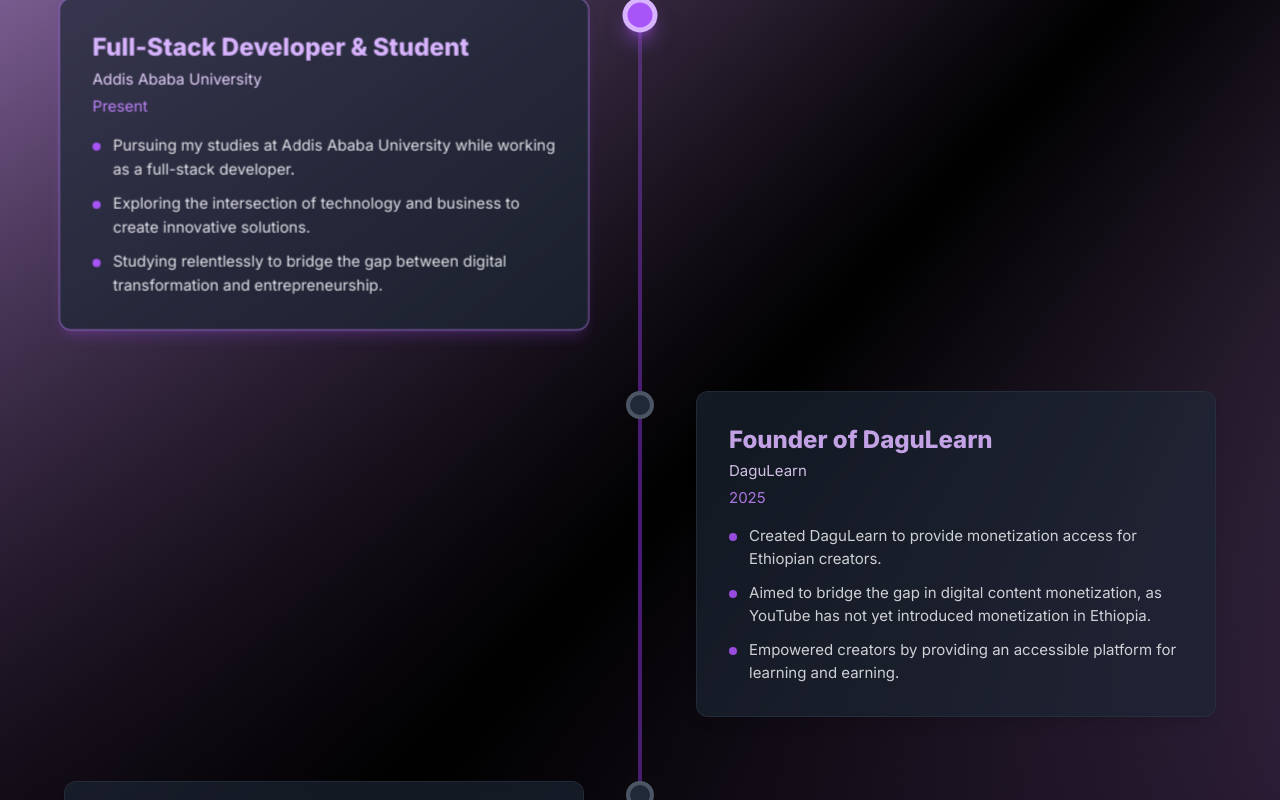
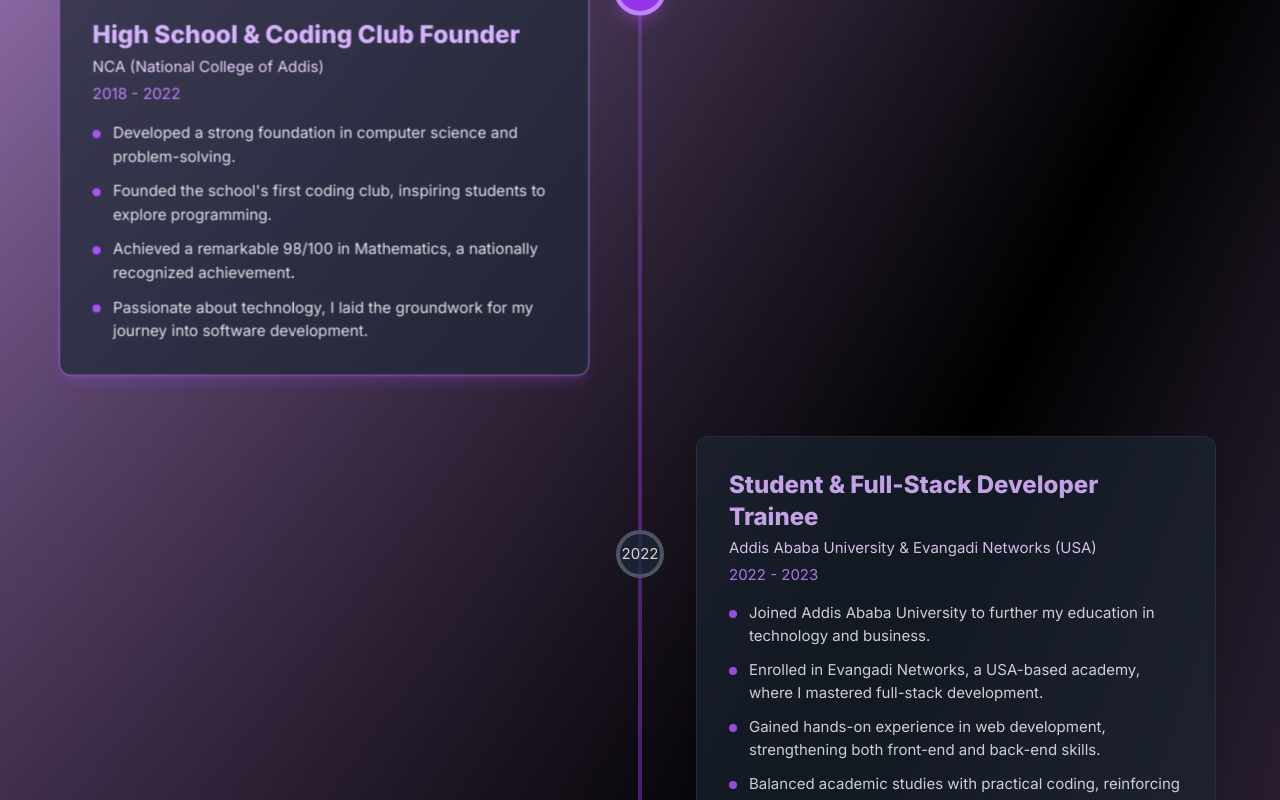
Before and after one commit to BereketMengaw/Portfolio, a Next.js app: page / in a window 1280 px wide. Shown: the part 1820-2620 px from the top of the page. Built offline with nearby package versions, Linux system fonts and the light colour scheme.

Commit message:
contents updated for the expriance page

```diff
--- a/components/About.js
+++ b/components/About.js
@@ -1,5 +1,5 @@
 import React from "react";
-import bgImg from "../pubilc/assets/img/bgOneTwo.jpg"; // Make sure path is correct
+import bgImg from "../pubilc/assets/img/bgAddis.jpg"; // Make sure path is correct
 import Service from "../components/Service";
 
 function About() {
--- a/components/Expriance.js
+++ b/components/Expriance.js
@@ -4,36 +4,64 @@
 
 const experiences = [
   {
-    title: "Full-Stack Developer & Student",
-    company: "Addis Ababa University",
-    date: "Present",
-    year: "Now",
+    title: "High School & Coding Club Founder",
+    company: "NCA (National College of Addis)",
+    date: "2018 - 2022",
+    year: "2018",
     description: [
-      "Pursuing my studies at Addis Ababa University while working as a full-stack developer.",
-      "Exploring the intersection of technology and business to create innovative solutions.",
-      "Studying relentlessly to bridge the gap between digital transformation and entrepreneurship.",
+      "Developed a strong foundation in computer science and problem-solving.",
+      "Founded the school's first coding club, inspiring students to explore programming.",
+      "Achieved a remarkable 98/100 in Mathematics, a nationally recognized achievement.",
+      "Passionate about technology, I laid the groundwork for my journey into software development.",
+    ],
+  },
+  {
+    title: "Student & Full-Stack Developer Trainee",
+    company: "Addis Ababa University & Evangadi Networks (USA)",
+    date: "2022 - 2023",
+    year: "2022 ",
+    description: [
+      "Joined Addis Ababa University to further my education in technology and business.",
+      "Enrolled in Evangadi Networks, a USA-based academy, where I mastered full-stack development.",
+      "Gained hands-on experience in web development, strengthening both front-end and back-end skills.",
+      "Balanced academic studies with practical coding, reinforcing my commitment to digital innovation.",
+    ],
+  },
+  {
+    title: "Junior Full-Stack Engineer",
+    company: "Kelal Tech",
+    date: "2023 - 2024",
+    year: "2023 ",
+    description: [
+      "Worked as a junior full-stack engineer, focusing on debugging and backend development.",
+      "Contributed to various projects, refining my expertise in scalable web applications.",
+      "Gained experience in solving complex technical problems in a fast-paced environment.",
+      "Collaborated with teams to enhance software functionality and improve performance.",
     ],
   },
   {
     title: "Founder of DaguLearn",
     company: "DaguLearn",
-    date: "2025",
-    year: "2025",
+    date: "2024 - Present",
+    year: "2024 ",
     description: [
-      "Created DaguLearn to provide monetization access for Ethiopian creators.",
-      "Aimed to bridge the gap in digital content monetization, as YouTube has not yet introduced monetization in Ethiopia.",
-      "Empowered creators by providing an accessible platform for learning and earning.",
+      "Created Ethiopia's first YouTube course monetization platform for local creators.",
+      "Enabled content creators to sell courses at affordable prices due to the absence of YouTube monetization in Ethiopia.",
+      "Focused on bridging the gap between digital education and monetization opportunities.",
+      "Empowered Ethiopian educators and learners by providing an accessible and profitable platform.",
     ],
   },
   {
-    title: "Passionate Innovator",
-    company: "Self-Initiated",
+    title: "Freelance Full-Stack Developer",
+    company: "Upwork & Global Clients",
     date: "Ongoing",
-    year: "2020+",
+    year: "2024+",
     description: [
-      "Dedicated to building impactful digital solutions for businesses and individuals.",
-      "Constantly learning and refining skills to stay ahead in the tech industry.",
-      "Believing that technology isn't just a tool—it's a means to create change and opportunities.",
+      "Providing high-quality full-stack development services to clients worldwide through Upwork.",
+      "Combining technical expertise with business acumen to deliver scalable and impactful digital solutions.",
+      "Helping startups and businesses optimize their web platforms for growth and efficiency.",
+      "Staying ahead in the tech industry by continuously learning and adapting to global market trends.",
+      "Committed to delivering innovative solutions that drive business success in a competitive landscape.",
     ],
   },
 ];
@@ -50,7 +78,9 @@
       <div className="absolute inset-0 bg-gradient-to-br from-purple-900/20 via-black to-purple-900/20 z-0"></div>
       <div className="absolute -right-20 -top-20 w-96 h-96 rounded-full bg-purple-800/10 blur-3xl -z-10"></div>
       <div className="absolute -left-20 -bottom-20 w-96 h-96 rounded-full bg-purple-600/10 blur-3xl -z-10"></div>
-
+      <h2 className="text-5xl md:text-6xl font-bold mb-8 mt-2 font-['Organiez'] tracking-tight text-center ">
+        My <span className="text-purple-900"> Experience</span>
+      </h2>
       <div className="relative z-10">
         {/* Mobile View */}
         <div className="md:hidden space-y-8">
@@ -79,28 +109,28 @@
         </div>
 
         {/* Desktop View */}
-        <div className="hidden md:block relative w-full mx-auto">
-          {/* Year Buttons - Centered above timeline */}
-          <div className="flex justify-center mb-12 space-x-8">
+        <div className="hidden md:block relative w-full mx-auto mt-2">
+          {/* Vertical Timeline */}
+          <div className="relative">
+            {/* Vertical Line with clickable circles */}
+            <div className="absolute left-1/2 transform -translate-x-1/2 h-full w-1 bg-gradient-to-b from-purple-500/30 via-purple-600/50 to-purple-500/30">
               {experiences.map((exp, index) => (
                 <button
                   key={index}
                   onClick={() => setActiveIndex(index)}
-                className={`w-16 h-16 rounded-full flex items-center justify-center border-4 transition-all duration-300 ${
+                  className={`absolute left-1/2 transform -translate-x-1/2 -translate-y-1/2 w-12 h-12 rounded-full border-4 transition-all duration-300 flex items-center justify-center ${
                     activeIndex === index
                       ? "bg-purple-600 border-purple-400 text-white transform scale-110 shadow-lg shadow-purple-500/30"
                       : "bg-gray-800/70 border-gray-600 text-gray-300 hover:bg-gray-700/70 hover:border-purple-400/50"
                   }`}
+                  style={{
+                    top: `${(index / (experiences.length - 1)) * 100}%`,
+                  }}
                 >
                   {exp.year}
                 </button>
               ))}
             </div>
-
-          {/* Vertical Timeline */}
-          <div className="relative">
-            {/* Vertical Line */}
-            <div className="absolute left-1/2 transform -translate-x-1/2 h-full w-1 bg-gradient-to-b from-purple-500/30 via-purple-600/50 to-purple-500/30"></div>
 
             {experiences.map((exp, index) => (
               <div
@@ -109,15 +139,6 @@
                   index % 2 === 0 ? "pr-12" : "pl-12"
                 }`}
               >
-                {/* Connector Dot */}
-                <div
-                  className={`absolute left-1/2 transform -translate-x-1/2 w-7 h-7 rounded-full border-4 transition-all duration-300 ${
-                    activeIndex === index
-                      ? "bg-purple-500 border-purple-300 scale-125 shadow-lg shadow-purple-500/50"
-                      : "bg-gray-800 border-gray-600 hover:border-purple-400/50"
-                  }`}
-                ></div>
-
                 {/* Experience Card */}
                 <div
                   className={`bg-gray-800/70 backdrop-blur-sm p-8 rounded-xl border border-gray-700/50 shadow-lg transition-all duration-300 ${
--- a/components/Header.js
+++ b/components/Header.js
@@ -54,21 +54,26 @@
 
         {/* ✅ Desktop Navigation */}
         <ul className="hidden menu md:flex space-x-6 justify-center">
-          {["Home", "About", "Skills", "Projects", "Contact"].map(
+          {currentSection === "home" ? (
+            ["Home", "About", "Skills", "Projects", "Contact"].map(
               (item, index) => (
                 <li
                   key={item}
                   className="menu justify-center opacity-0 nav-item-down animate-[slide-top-nav_0.5s_ease-out_both]"
-                style={{ animationDelay: `${index * 100}ms` }} // ✅ Corrected animation delay
+                  style={{ animationDelay: `${index * 100}ms` }}
                 >
                   <a
                     href={`#${item.toLowerCase()}`}
                     className="text-second-color hover:text-primary"
+                    onClick={() => setCurrentSection(item.toLowerCase())}
                   >
                     {item}
                   </a>
                 </li>
               )
+            )
+          ) : (
+            <div></div>
           )}
         </ul>
 
--- a/components/Service.js
+++ b/components/Service.js
@@ -124,7 +124,15 @@
           viewport={{ once: true }}
           className="text-center mt-20"
         >
-          <button className="relative overflow-hidden px-8 py-4 rounded-full bg-gradient-to-r from-purple-600 to-purple-800 hover:from-purple-500 hover:to-purple-700 text-white font-semibold text-lg shadow-xl group">
+          <button
+            className="relative overflow-hidden px-8 py-4 rounded-full bg-gradient-to-r from-purple-600 to-purple-800 hover:from-purple-500 hover:to-purple-700 text-white font-semibold text-lg shadow-xl group"
+            onClick={() =>
+              window.open(
+                "https://www.upwork.com/freelancers/~01d919908808489a42",
+                "_blank"
+              )
+            }
+          >
             <span className="relative z-10 flex items-center">
               Let&apos;s Build Something Amazing
               <svg
```
Also changed, not shown: components/Skills.js (+134 -72 lines), pubilc/assets/img/bgAddis.jpg (added). Lines whose indentation alone changed are shown as unchanged.
